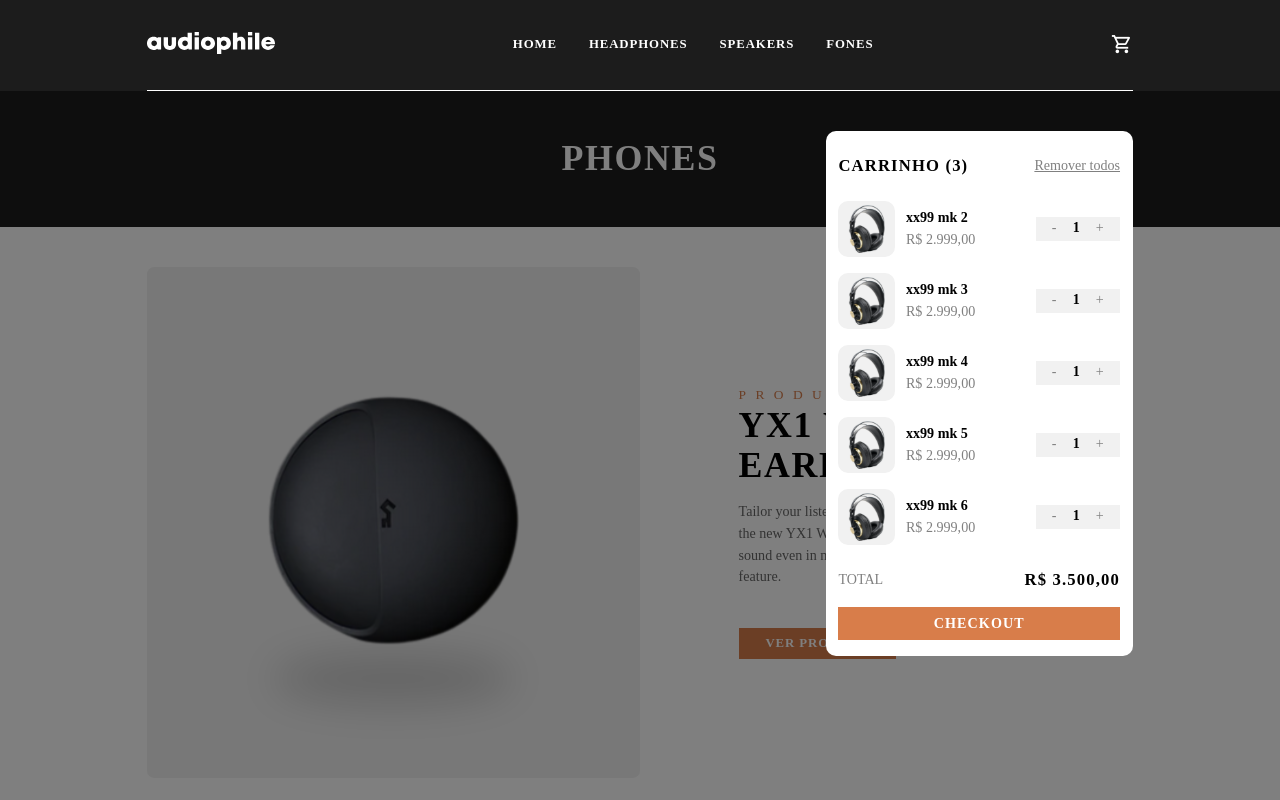
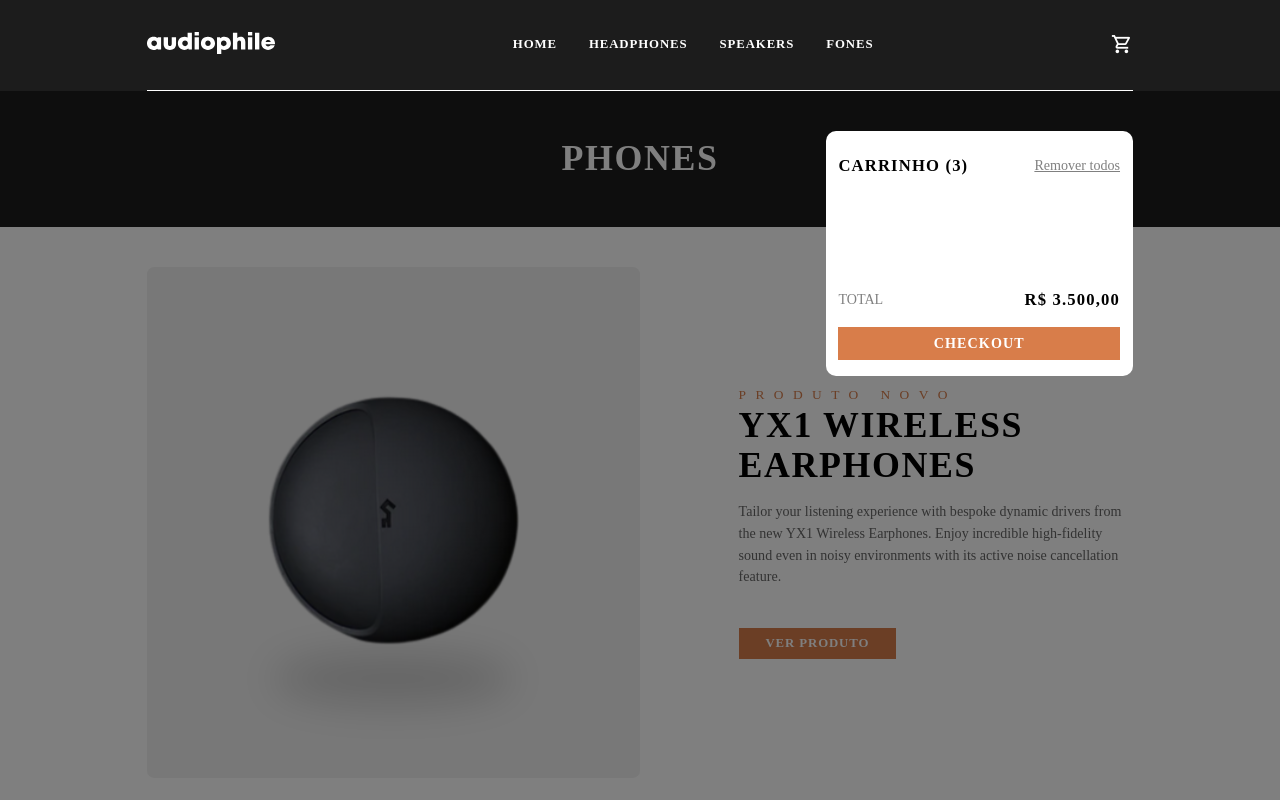
Before and after one commit to miratkd/Audiophile, a Vue app: page /fones in a window 1280 px wide. Both pictures are taken after a click on the element "shopping_cart". Shown: the top 800 px of the page. Built offline with nearby package versions, Linux system fonts and the light colour scheme.

Commit message:
cart service 0.2

```diff
--- a/src/components/Cart.vue
+++ b/src/components/Cart.vue
@@ -3,12 +3,12 @@
         <div v-on:click.stop class="cart-body">
             <div class="cart-body-row">
                 <h6>Carrinho (3)</h6>
-                <p class="cart-remove-all">Remover todos</p>
+                <p class="cart-remove-all" v-on:click="removeAll()">Remover todos</p>
             </div>
             <div class="cart-product-list">
                 <div class="cart-product" v-for="product in productsList" :key="product.name">
                     <div class="cart-product-img-container">
-                        <img class="cart-product-img" :src="product.img" alt="">
+                        <img class="cart-product-img" :src="product.mainImg" alt="">
                     </div>
                     <div class="cart-product-info">
                         <p class="cart-product-title">{{product.name}}</p>
@@ -36,62 +36,27 @@ export default {
     props: ['close'],
     data () {
         return {
-            productsList: [
-                {
-                    name: 'xx99 mk 2',
-                    price: 2999,
-                    img: require('@/assets/headephoneImg.svg'),
-                    quantity: 1
-                },
-                {
-                    name: 'xx99 mk 3',
-                    price: 2999,
-                    img: require('@/assets/headephoneImg.svg'),
-                    quantity: 1
-                },
-                {
-                    name: 'xx99 mk 4',
-                    price: 2999,
-                    img: require('@/assets/headephoneImg.svg'),
-                    quantity: 1
-                },
-                {
-                    name: 'xx99 mk 5',
-                    price: 2999,
-                    img: require('@/assets/headephoneImg.svg'),
-                    quantity: 1
-                },
-                {
-                    name: 'xx99 mk 6',
-                    price: 2999,
-                    img: require('@/assets/headephoneImg.svg'),
-                    quantity: 1
-                },
-                {
-                    name: 'xx99 mk 7',
-                    price: 2999,
-                    img: require('@/assets/headephoneImg.svg'),
-                    quantity: 1
-                },
-                {
-                    name: 'xx99 mk 8',
-                    price: 2999,
-                    img: require('@/assets/headephoneImg.svg'),
-                    quantity: 1
-                },
-                {
-                    name: 'xx99 mk 9',
-                    price: 2999,
-                    img: require('@/assets/headephoneImg.svg'),
-                    quantity: 1
-                },
-            ],
+            productsList: [],
             currency: new Intl.NumberFormat('pt-BR', {
                 style: 'currency',
                 currency: 'BRL',
             })
         }
     },
+    computed:{
+        service () {
+            return this.$store.state.cartService
+        }
+    },
+    created () {
+        this.productsList = this.service.getProducts()
+    },
+    methods:{
+        removeAll () {
+            this.service.cleanProducts()
+            this.productsList = []
+        }
+    }
 }
 </script>
 
--- a/src/components/Header.vue
+++ b/src/components/Header.vue
@@ -52,20 +52,24 @@ export default {
     data () {
         return {
             showMobileBody: false,
-            showCart: false
         }
     },
     components : {
         Cart,
         CategoriesComponent
     },
+    computed:{
+        showCart () {
+            return this.$store.state.showCart
+        }
+    },
     methods: {
         openCart () {
-            this.showCart = true;
+            this.$store.commit('updateShowCart', true)
             document.body.style.overflow = 'hidden'
         },
         hideCart () {
-            this.showCart = false;
+            this.$store.commit('updateShowCart', false)
             document.body.style.overflow = 'auto'
         },
         togleMenu () {
--- a/src/components/ProductCardComponent.vue
+++ b/src/components/ProductCardComponent.vue
@@ -27,7 +27,6 @@
 
 <script>
 import ButtonComponent from '@/components/ButtonComponent.vue';
-import CartService from '@/services/CartService'
 
 export default {
     name: 'ProductCardComponent',
@@ -42,7 +41,11 @@ export default {
                 currency: 'BRL',
             }),
             quantity: 1,
-            service: new CartService()
+        }
+    },
+    computed:{
+        service () {
+            return this.$store.state.cartService
         }
     },
     methods: {
@@ -54,6 +57,8 @@ export default {
                 ...this.product,
                 quantity: this.quantity
             })
+            this.$store.commit('updateShowCart', true)
+            document.body.style.overflow = 'hidden'
         }
     },
     watch: {
--- a/src/services/CartService.js
+++ b/src/services/CartService.js
@@ -4,6 +4,7 @@ class CartService {
         if (savedList) this.products = JSON.parse(savedList)
         else this.products = []
     }
+
     addProduct (product) {
         let repeated = false
         for (let index = 0; index < this.products.length; index++) {
@@ -17,5 +18,14 @@ class CartService {
 
         localStorage.setItem('cartList', JSON.stringify(this.products));
     }
+
+    getProducts () {
+        return this.products
+    }
+
+    cleanProducts () {
+        localStorage.removeItem('cartList')
+        this.products = []
+    }
 }
 export default CartService
--- a/src/store/index.js
+++ b/src/store/index.js
@@ -1,4 +1,5 @@
 import { createStore } from 'vuex'
+import CartService from '@/services/CartService'
 
 export default createStore({
   state: {
@@ -121,7 +122,9 @@ export default createStore({
         img3: require('@/assets/productImgs/yx1img3.svg'),
         recomentationList: [2, 3, 4]
       }
-    ]
+    ],
+    showCart: false,
+    cartService: new CartService()
   },
   getters: {
     getProductByID: (state) => (id) => {
@@ -132,6 +135,9 @@ export default createStore({
     }
   },
   mutations: {
+    updateShowCart (state, value) {
+      state.showCart = value
+    }
   },
   actions: {
   },
```
